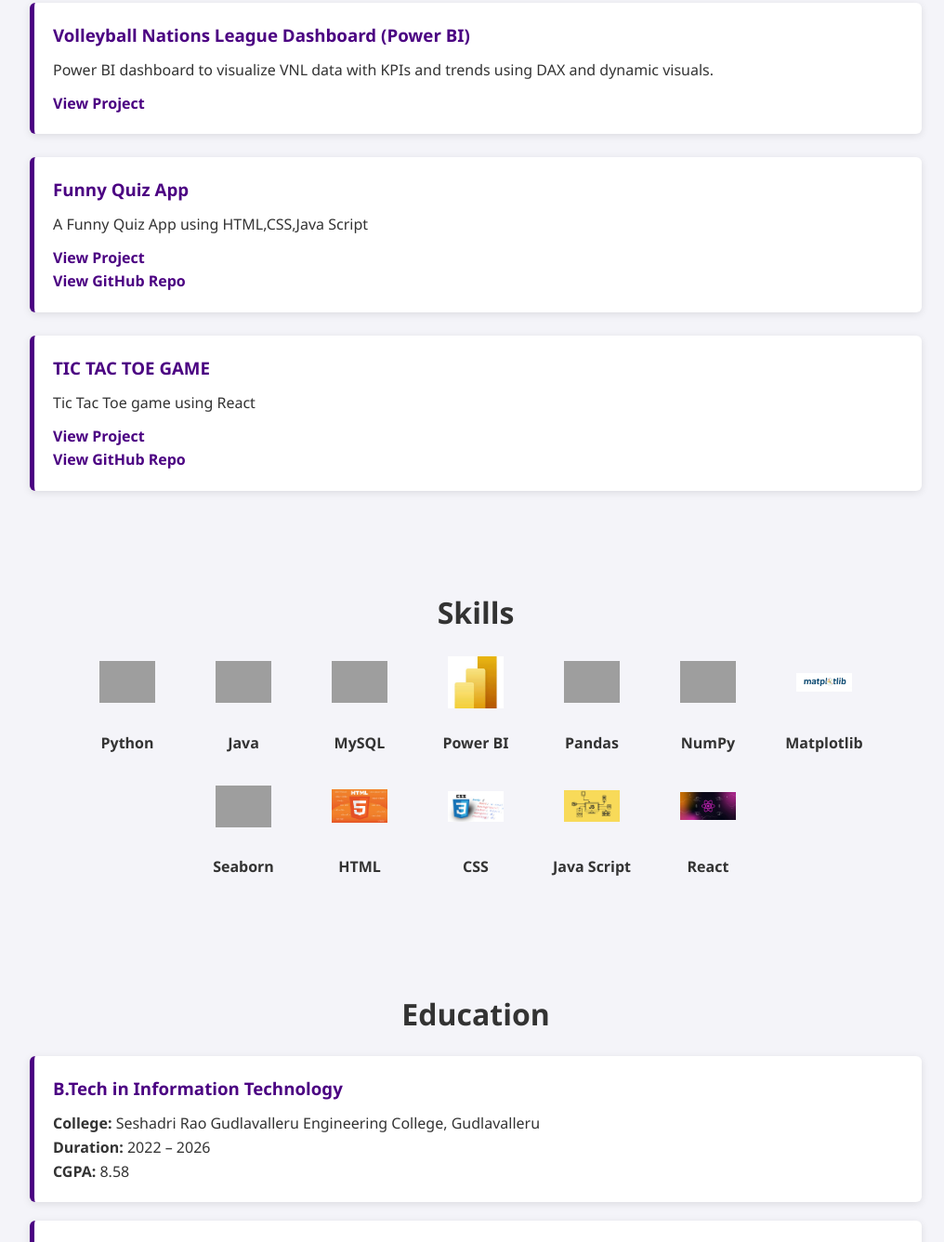
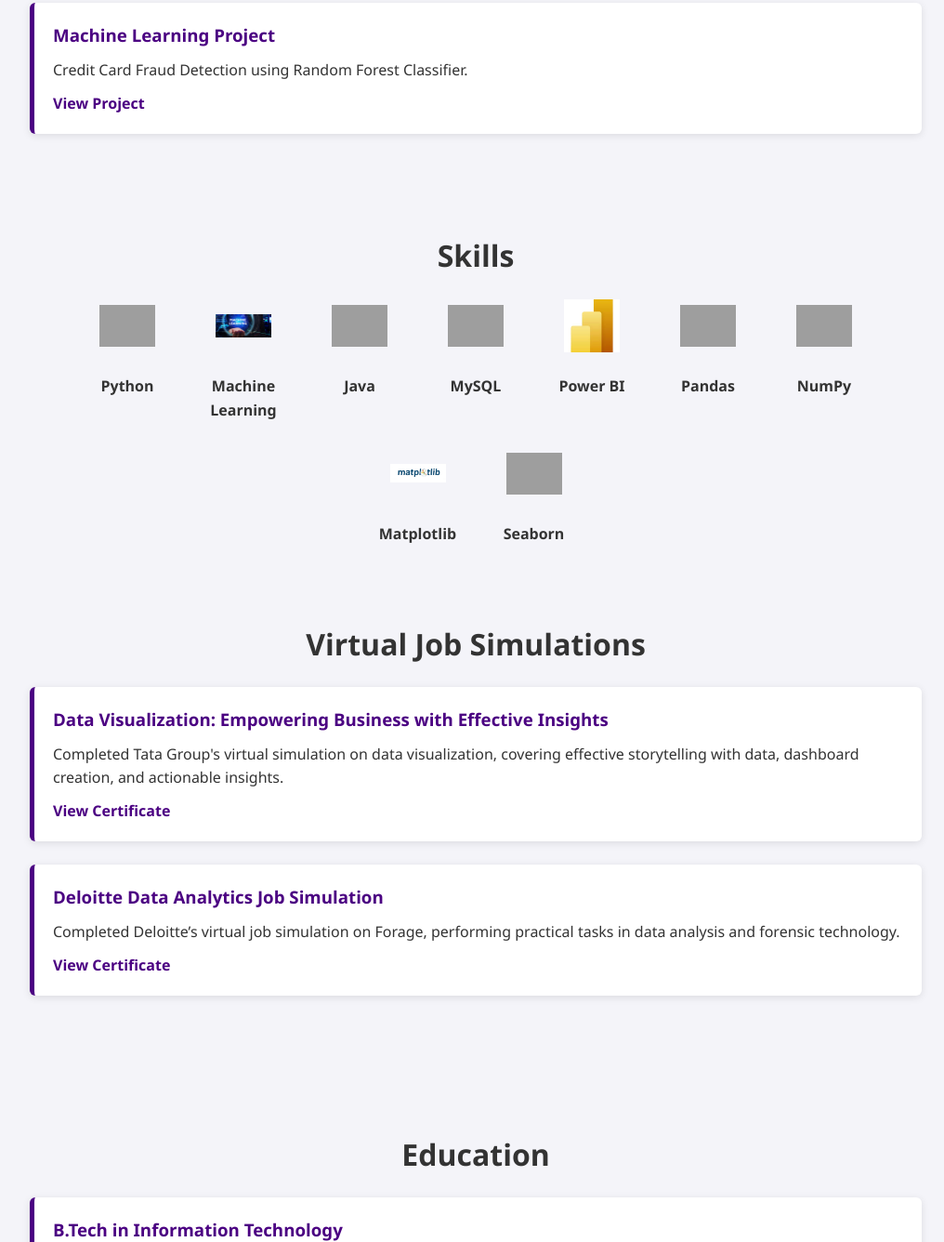
Before and after one commit to vsviswanadh/portfolio, a plain HTML site: page index.html in a window 1280 px wide. Shown: the part 823-2159 px from the top of the page at 93% size, without its empty margins (128-1144 px from the left). Drawn offline with Linux system fonts and the light colour scheme; grey boxes are pictures that could not be loaded.

Commit message:
Update index.html

```diff
--- a/index.html
+++ b/index.html
@@ -13,8 +13,8 @@
     <p>Aspiring Data Analyst | B.Tech - IT | Passionate about turning data into insights</p>
     <nav>
       <a href="#projects">Projects</a>
-      <a href="DA RESUME.pdf" target="_blank">DA_Resume</a>
-      <a href="Viswanadh_sde.pdf" target="_blank">SDE_Resume</a>
+      <a href="VISWANADH_DA (3).pdf" target="_blank">MY RESUME</a>
+
 
       <a href="#contact">Contact</a>
     </nav>
@@ -36,24 +36,11 @@
     </div>
 
     <div class="project">
-      <h3>Volleyball Nations League Dashboard (Power BI)</h3>
-      <p>Power BI dashboard to visualize VNL data with KPIs and trends using DAX and dynamic visuals.</p>
-      <a href="https://github.com/vsviswanadh/VOLLEY-BALL-NATIONS-LEAGUE-POWER-BI-DASHBOARD.git" target="_blank">View Project</a>
+      <h3>Machine Learning Project</h3>
+      <p>Credit Card Fraud Detection using Random Forest Classifier.</p>
+      <a href="https://github.com/vsviswanadh/credit-card-fraud-detection.git" target="_blank">View Project</a>
     </div>
 
-    <div class="project">
-      <h3>Funny Quiz App</h3>
-      <p>A Funny Quiz App using HTML,CSS,Java Script</Script></p>
-      <a href="https://tictactoegameinreactjs.netlify.app/" target="_blank">View Project</a><br>
-      <a href="https://github.com/vsviswanadh/quiz-app.git" target="_blank">View GitHub Repo</a>
-    </div>
-
-    <div class="project">
-      <h3>TIC TAC TOE GAME</h3>
-      <p>Tic Tac Toe game using React</Script></p>
-      <a href="https://funnyquiz.netlify.app/" target="_blank">View Project</a><br>
-      <a href="https://github.com/vsviswanadh/tic-tac-toe-game-.git" target="_blank">View GitHub Repo</a>
-    </div>
   </section>
 
   <section id="skills">
@@ -62,6 +49,10 @@
     <div class="skill">
       <img src="https://cdn.jsdelivr.net/gh/devicons/devicon/icons/python/python-original.svg" alt="Python"/>
       <p>Python</p>
+    </div>
+    <div class="skill">
+      <img src="machinelearning1.jpg" alt="Machine Learning"/>
+      <p>Machine Learning</p>
     </div>
     <div class="skill">
       <img src="https://cdn.jsdelivr.net/gh/devicons/devicon/icons/java/java-original.svg" alt="Java"/>
@@ -91,24 +82,26 @@
       <img src="https://seaborn.pydata.org/_static/logo-wide-lightbg.svg" alt="Seaborn"/>
       <p>Seaborn</p>
     </div>
-    <div class="skill">
-      <img src="html.jpg" alt="HTML"/>
-      <p>HTML</p>
-    </div>
-    <div class="skill">
-      <img src="css.jpg" alt="CSS"/>
-      <p>CSS</p>
-    </div>
-    <div class="skill">
-      <img src="javascript.png" alt="Java Script"/>
-      <p>Java Script</p>
-    </div>
-    <div class="skill">
-      <img src="react.jpg" alt="React"/>
-      <p>React</p>
     </div>
   </div>
 </section>
+
+<section id="virtual-simulations">
+  <h2>Virtual Job Simulations</h2>
+
+  <div class="project">
+    <h3>Data Visualization: Empowering Business with Effective Insights</h3>
+    <p>Completed Tata Group's virtual simulation on data visualization, covering effective storytelling with data, dashboard creation, and actionable insights.</p>
+    <a href="Tata.pdf" target="_blank">View Certificate</a>
+  </div>
+
+  <div class="project">
+    <h3>Deloitte Data Analytics Job Simulation</h3>
+    <p>Completed Deloitte’s virtual job simulation on Forage, performing practical tasks in data analysis and forensic technology.</p>
+    <a href="deloitte.pdf" target="_blank">View Certificate</a>
+  </div>
+</section>
+
 
 
 <section id="education">
```
